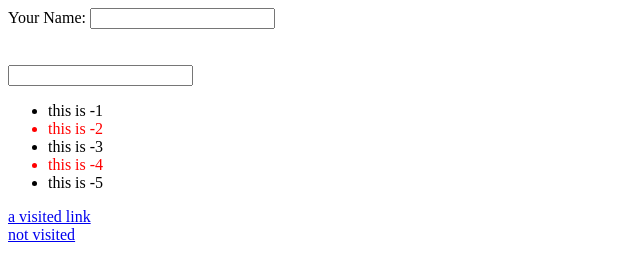
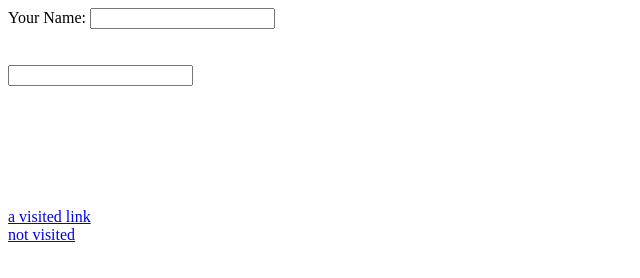
Before and after one commit to sazzadzia77/my-practice-website, a plain HTML site: page index.html in a window 1280 px wide. Shown: the whole page, without its empty margins (0-640 px from the left). Drawn offline with Linux system fonts and the light colour scheme.

Commit message:
test commit

```diff
--- a/index.html
+++ b/index.html
@@ -15,7 +15,7 @@
     <br><br>
     <input type="text">
 
-    <ul>
+    <ul style="visibility: hidden;">
         <li>this is -1</li>
         <li>this is -2</li>
         <li>this is -3</li>
```
Also changed, not shown: blogchange.html (renamed from blog.html).
